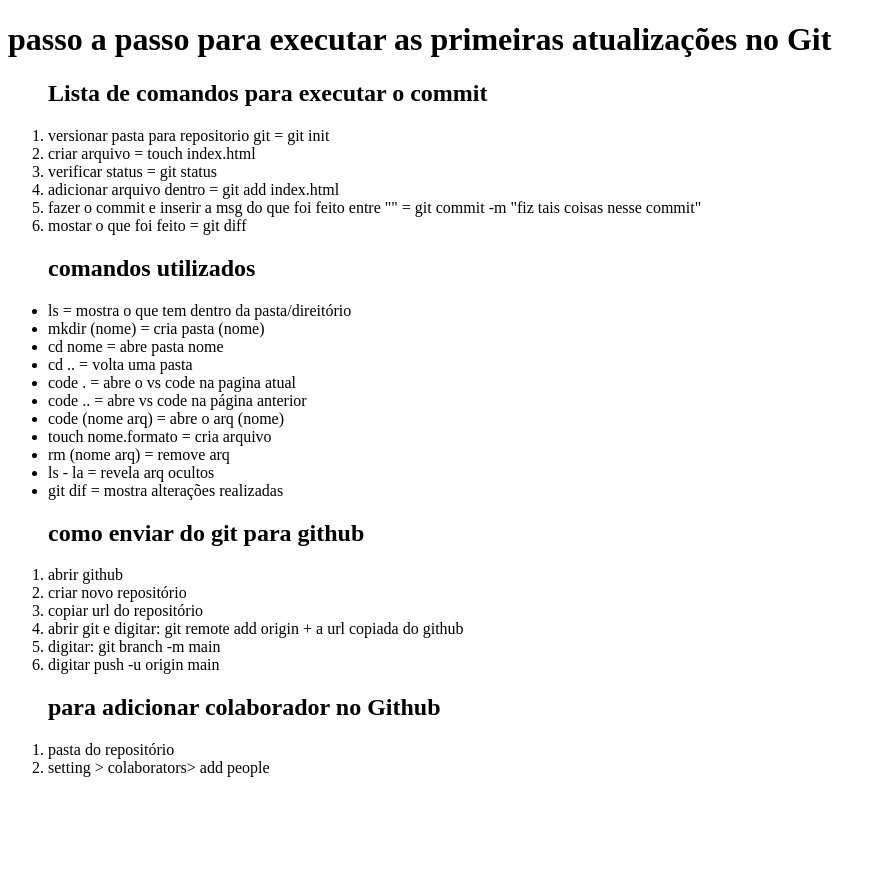
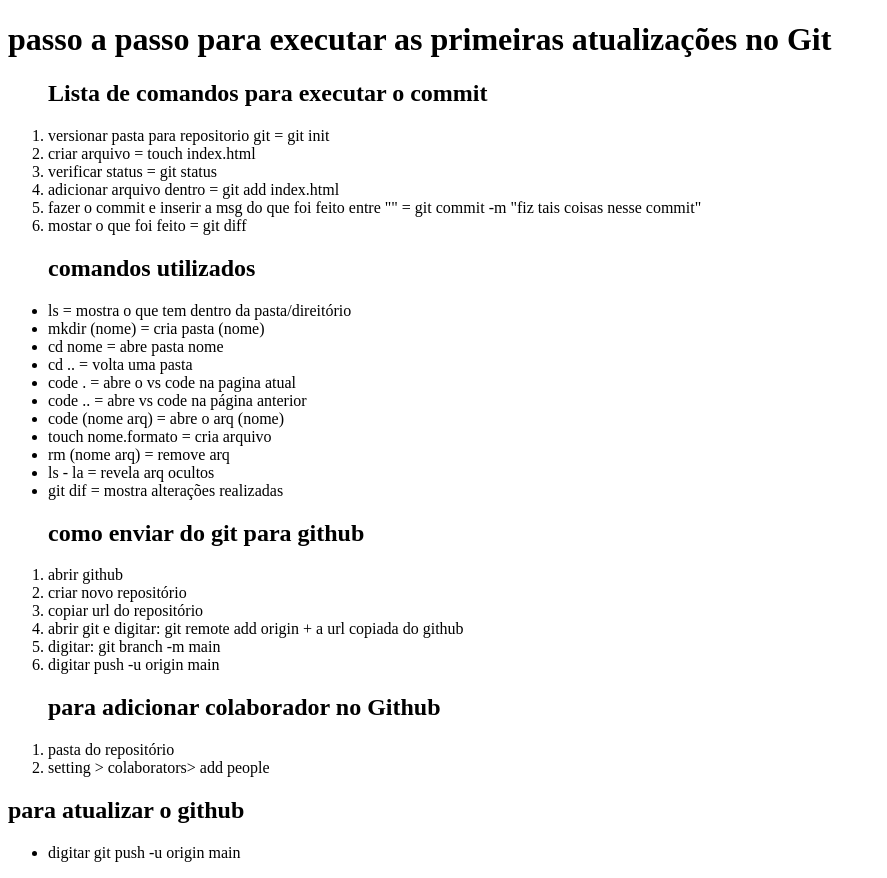
Before and after one commit to marcusemerenciano/comandos-git, a plain HTML site: page index.html in a window 1280 px wide. Shown: the whole page, without its empty margins (0-887 px from the left). Before the commit the page ends 800 px from the top, so only its background shows below. Drawn offline with Linux system fonts and the light colour scheme.

Commit message:
como atualizar o github

```diff
--- a/index.html
+++ b/index.html
@@ -45,5 +45,9 @@
     <li>pasta do repositório</li>
     <li>setting > colaborators> add people</li>
     </ol>
+    <h2>para atualizar o github</h2>
+    <ul>
+        <li>digitar git push -u origin main</li>
+    </ul>
 </body>
 </html>
```
